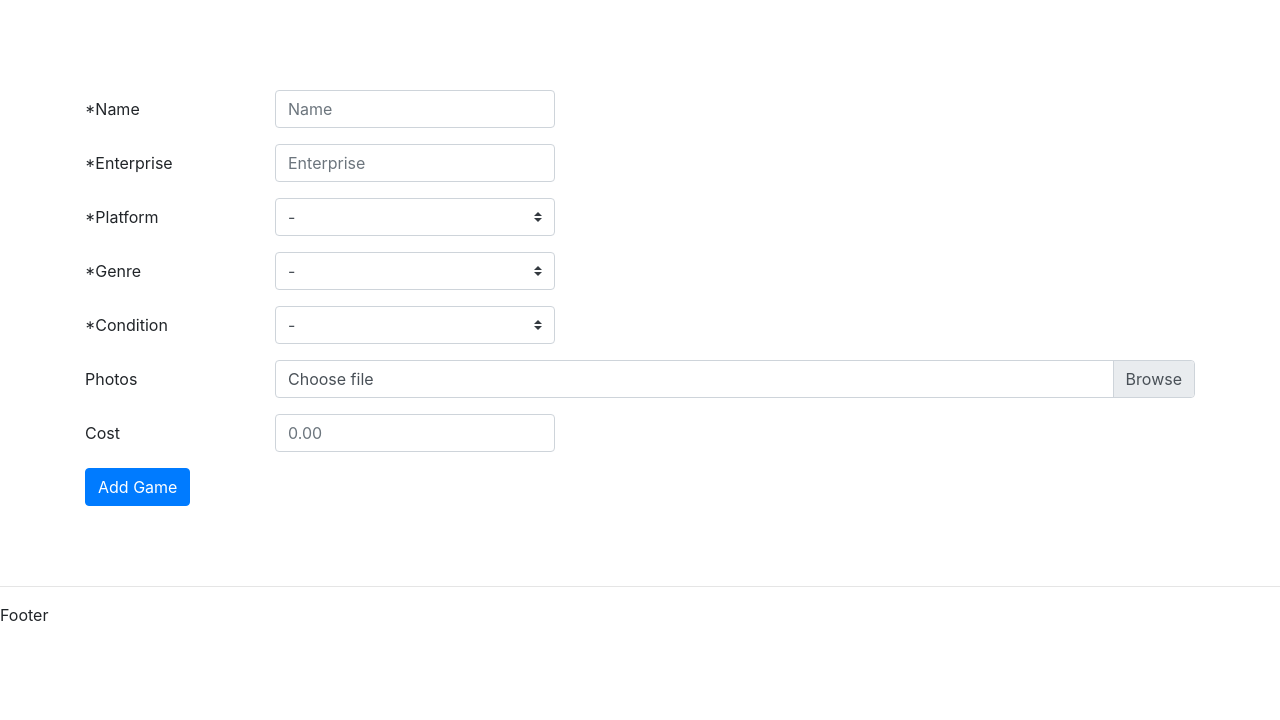
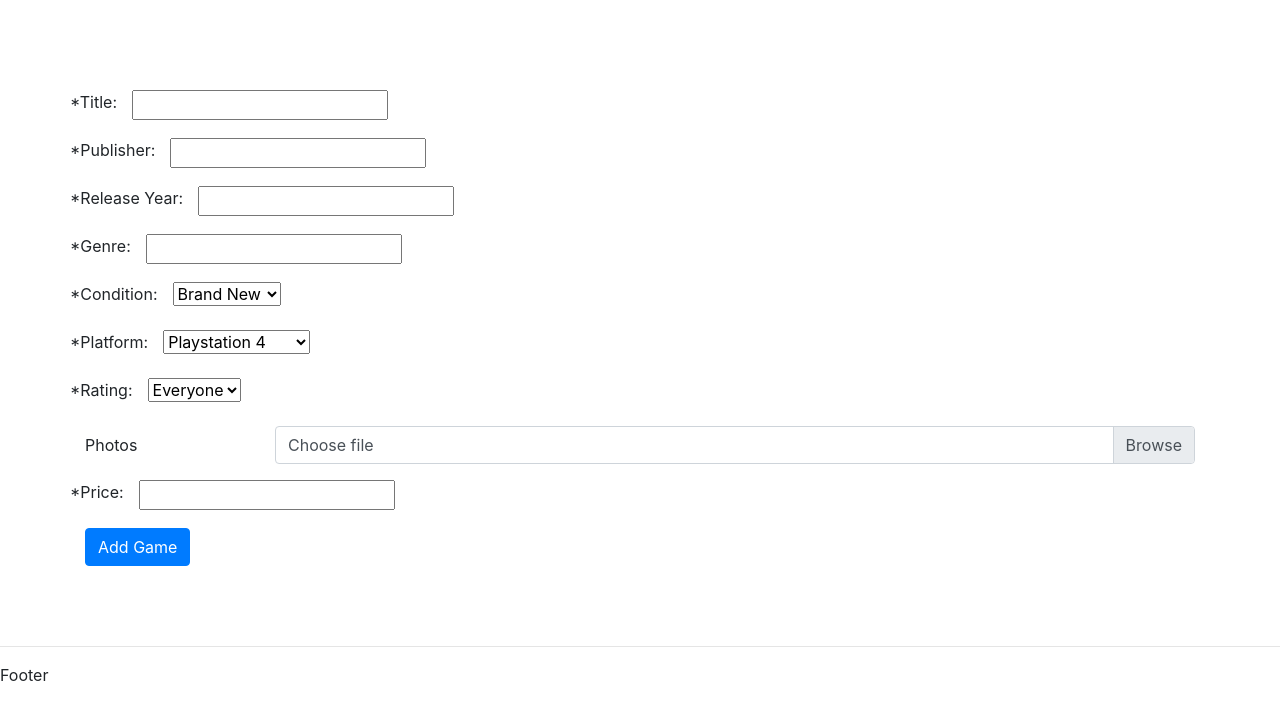
Before and after one commit to Rui-FMF/TPW_Project, a Django app: page /new/article/game/ in a window 1280 px wide. Shown: the part 56-776 px from the top of the page. Run offline with Django 3.2, Linux system fonts and the light colour scheme; some libraries are stand-ins or nearby versions.

Commit message:
article&item insertion

```diff
--- a/app/forms.py
+++ b/app/forms.py
@@ -15,7 +15,19 @@ class SignUpForm(UserCreationForm):
 
 
 class ArticleForm(forms.Form):
-    ...
+    name = forms.CharField(max_length=70, label="*Title")
+    ShippingFee = forms.DecimalField(max_value=10000000000, decimal_places=2, label="Shipping Fee")
+    ONE = 1
+    THREE = 3
+    FIVE = 5
+    TEN = 10
+    SHIPPINGTIME_CHOICES = [
+        (ONE, 1),
+        (THREE, 3),
+        (FIVE, 5),
+        (TEN, 10),
+    ]
+    ShippingTime = forms.ChoiceField(choices=SHIPPINGTIME_CHOICES, label="*Shipping Time")
 
 
 class ItemForm(forms.Form):
@@ -23,4 +35,47 @@ class ItemForm(forms.Form):
 
 
 class GameForm(forms.Form):
-    ...
+    price = forms.DecimalField(max_value=10000000000, decimal_places=2, label="*Price")
+    name = forms.CharField(max_length=70, label="*Title")
+    release_year = forms.DecimalField(max_value=2050, decimal_places=0, label="*Release Year")
+    publisher = forms.CharField(max_length=70, label="*Publisher")
+    genre = forms.CharField(max_length=70, label="*Genre")
+
+    BRAND_NEW = 'B'
+    LIKE_NEW = 'L'
+    VERY_GOOD = 'V'
+    GOOD = 'G'
+    ACCEPTABLE = 'A'
+    CONDITION_CHOICES = [
+        (BRAND_NEW, 'Brand New'),
+        (LIKE_NEW, 'Like New'),
+        (VERY_GOOD, 'Very Good'),
+        (GOOD, 'Good'),
+        (ACCEPTABLE, 'Acceptable'),
+    ]
+    EVERYONE = 'E'
+    TEEN = 'T'
+    MATURE = 'M'
+    ADULT = 'A'
+    RATING_CHOICES = [
+        (EVERYONE, 'Everyone'),
+        (TEEN, 'Teen'),
+        (MATURE, 'Mature'),
+        (ADULT, 'Adult'),
+    ]
+    PS4 = 'PS'
+    XBOX1 = 'XB'
+    SWITCH = 'SW'
+    PC = 'PC'
+    OTHER = 'OT'
+    PLATFORM_CHOICES = [
+        (PS4, 'Playstation 4'),
+        (XBOX1, 'Xbox One'),
+        (SWITCH, 'Nintendo Switch'),
+        (PC, 'Computer'),
+        (OTHER, 'Other'),
+    ]
+
+    condition = forms.ChoiceField(choices=CONDITION_CHOICES, label="*Condition")
+    rating = forms.ChoiceField(choices=RATING_CHOICES, label="*Rating")
+    platform = forms.ChoiceField(choices=PLATFORM_CHOICES, label="*Platform")
--- a/app/templates/game_form.html
+++ b/app/templates/game_form.html
@@ -1,66 +1,54 @@
 {% extends "layout.html" %}
 
 {% block content %}
-    <form>
+    <form action="." method="post">
+    {% csrf_token %}
         <div class="form-group row">
-            <label for="inputName" class="col-sm-2 col-form-label">*Name</label>
+            {{ form.name.label_tag }}
             <div class="col-sm-10">
-                <input type="text" class="form-control" id="inputName" placeholder="Name">
+                {{ form.name }}
             </div>
         </div>
 
         <div class="form-group row">
-            <label for="inputEnterprise" class="col-sm-2 col-form-label">*Enterprise</label>
+            {{ form.publisher.label_tag }}
             <div class="col-sm-10">
-                <input type="text" class="form-control" id="inputEnterprise" placeholder="Enterprise">
+                {{ form.publisher }}
             </div>
         </div>
 
         <div class="form-group row">
-            <label for="inputPlatform" class="col-sm-2 col-form-label">*Platform</label>
+            {{ form.release_year.label_tag }}
             <div class="col-sm-10">
-                <select class="custom-select" id="inputPlatform">
-                    <option selected>-</option>
-                    <option value="1">Action</option>
-                    <option value="2">Action-adventure</option>
-                    <option value="3">Adventure</option>
-                    <option value="4">MMO</option>
-                    <option value="5">Role-playing</option>
-                    <option value="6">Simulation</option>
-                    <option value="7">Strategy</option>
-                    <option value="8">Other</option>
-                </select>
+                {{ form.release_year }}
             </div>
         </div>
 
         <div class="form-group row">
-            <label for="inputGenre" class="col-sm-2 col-form-label">*Genre</label>
+            {{ form.genre.label_tag }}
             <div class="col-sm-10">
-                <select class="custom-select" id="inputGenre">
-                    <option selected>-</option>
-                    <option value="1">Action</option>
-                    <option value="2">Action-adventure</option>
-                    <option value="3">Adventure</option>
-                    <option value="4">MMO</option>
-                    <option value="5">Role-playing</option>
-                    <option value="6">Simulation</option>
-                    <option value="7">Strategy</option>
-                    <option value="8">Other</option>
-                </select>
+                {{ form.genre }}
             </div>
         </div>
 
         <div class="form-group row">
-            <label for="inputCondition" class="col-sm-2 col-form-label">*Condition</label>
+            {{ form.condition.label_tag }}
             <div class="col-sm-10">
-                <select class="custom-select" id="inputCondition">
-                    <option selected>-</option>
-                    <option value="1">Brand New</option>
-                    <option value="2">Like New</option>
-                    <option value="3">Very Good</option>
-                    <option value="3">Good</option>
-                    <option value="3">Acceptable</option>
-                </select>
+                {{ form.condition }}
+            </div>
+        </div>
+
+        <div class="form-group row">
+            {{ form.platform.label_tag }}
+            <div class="col-sm-10">
+                {{ form.platform }}
+            </div>
+        </div>
+
+        <div class="form-group row">
+            {{ form.rating.label_tag }}
+            <div class="col-sm-10">
+                {{ form.rating }}
             </div>
         </div>
 
@@ -76,9 +64,9 @@
 
 
         <div class="form-group row">
-            <label for="inputCost" class="col-sm-2 col-form-label">Cost</label>
+            {{ form.price.label_tag }}
             <div class="col-sm-10">
-                <input type="number" min="0.00" step="0.01" class="form-control" id="inputCost" placeholder="0.00">
+                {{ form.price }}
             </div>
         </div>
 
--- a/app/views.py
+++ b/app/views.py
@@ -1,7 +1,11 @@
+from django.http import HttpResponseRedirect
 from django.shortcuts import render, redirect
 from django.contrib.auth import login, authenticate
 from django.contrib.auth.forms import UserCreationForm
-from app.forms import SignUpForm
+from django.urls import reverse
+
+from app.forms import SignUpForm, ArticleForm, GameForm
+from app.models import *
 
 # Create your views here.
 
@@ -34,7 +38,46 @@ def article_details(request, article_id):
 
 
 def create_article(request):
-    return render(request, 'article_form.html', {})
+
+    if request.method == 'POST':
+        form = ArticleForm(request.POST)
+        if form.is_valid():
+            name = form.cleaned_data['name']
+            shippingfee = form.cleaned_data['ShippingFee']
+            shippingtime = form.cleaned_data['ShippingTime']
+            a = Article.objects.get(name=request.user.id)
+            a2 = Article(name=name, ShippingFee=shippingfee, ShippingTime=shippingtime, seller=request.user,
+                         times_viewed=0)
+            a2.save()
+            total_price = 0
+            for i in a.items_in_article.all():
+                i.pertaining_article = a2
+                i.save()
+                total_price += i.price
+            a2.total_price = total_price
+            Article.objects.get(name=request.user.id).delete()
+            a2.save()
+            return render(request, 'index.html', {})
+    else:
+        temp = Article.objects.filter(name=request.user.id)
+        if temp.count() == 0:
+            a = Article(name=request.user.id, seller=request.user)
+            a.save()
+            form = ArticleForm()
+            price = 0
+            items = ["Game 1", "Game 2", "Game 3", "Game 4"]
+        else:
+            form = ArticleForm()
+            a = temp[0]
+            items = []
+            price = 0
+            for i in a.items_in_article.all():
+                items.append(i.name)
+                price += i.price
+            for n in range(len(items), 4):
+                items.append("Game "+str(n+1))
+            #form = ArticleForm(initial={'name': a.name, 'ShippingFee': a.ShippingFee, 'ShippingTime': a.ShippingTime})
+    return render(request, 'article_form.html', {'form': form, 'items': items, 'price': str(price)})
 
 
 def edit_article(request, article_id):
@@ -42,9 +85,26 @@ def edit_article(request, article_id):
 
 
 def create_game(request):
-    params = {
-    }
-    return render(request, 'game_form.html', params)
+
+    if request.method == 'POST':
+        form = GameForm(request.POST)
+        if form.is_valid():
+            name = form.cleaned_data['name']
+            price = form.cleaned_data['price']
+            release_year = form.cleaned_data['release_year']
+            publisher = form.cleaned_data['publisher']
+            genre = form.cleaned_data['genre']
+            condition = form.cleaned_data['condition']
+            rating = form.cleaned_data['rating']
+            platform = form.cleaned_data['platform']
+            a = Article.objects.get(name=request.user.id)
+            g = Game(name=name, price=price, release_year=release_year, publisher=publisher,
+                     genre=genre, condition=condition, rating=rating, platform=platform, pertaining_article=a)
+            g.save()
+            return HttpResponseRedirect(reverse(create_article))
+    else:
+        form = GameForm()
+    return render(request, 'game_form.html', {'form': form})
 
 
 def edit_game(request, game_id):
```
Also changed, not shown: app/models.py (+7 -8 lines), app/templates/article_form.html (+12 -46 lines), app/migrations/0001_initial.py (added), app/migrations/0002_auto_20201110_0947.py (added), db.sqlite3.
